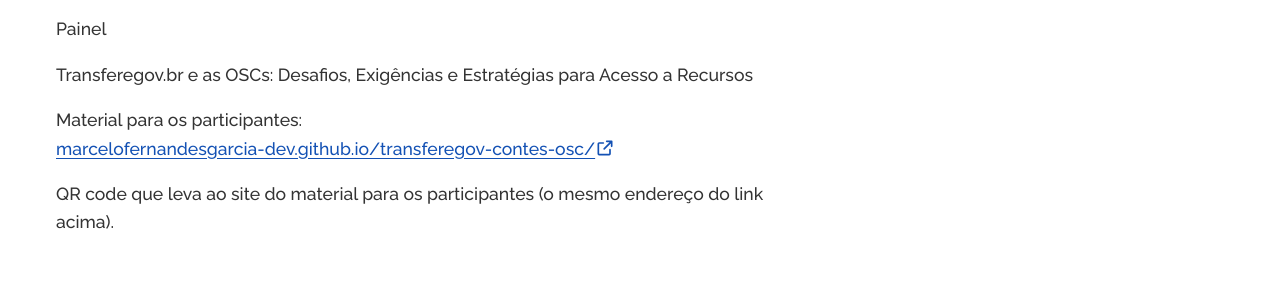
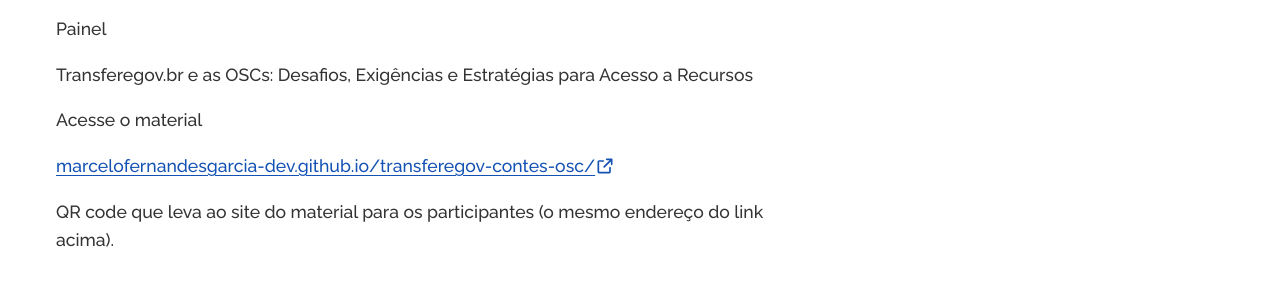
Before and after one commit to marcelofernandesgarcia-dev/transferegov-contes-osc, a plain HTML site: page docs/slides-painel.html in a window 1280 px wide. Shown: the part 1265-1551 px from the top of the page. Drawn offline with Linux system fonts and the light colour scheme.

```diff
--- a/docs/slides-painel.html
+++ b/docs/slides-painel.html
@@ -41,7 +41,8 @@
           <summary>Texto e links do slide 1</summary>
           <p>Painel</p>
 <p>Transferegov.br e as OSCs: Desafios, Exigências e Estratégias para Acesso a Recursos</p>
-<p>Material para os participantes:<br><a href="https://marcelofernandesgarcia-dev.github.io/transferegov-contes-osc/" target="_blank" rel="noopener">marcelofernandesgarcia-dev.github.io/transferegov-contes-osc/<span class="sr-only"> (abre em nova aba)</span><svg class="icone" aria-hidden="true"><use href="#i-externo"/></svg></a></p>
+<p>Acesse o material</p>
+<p><a href="https://marcelofernandesgarcia-dev.github.io/transferegov-contes-osc/" target="_blank" rel="noopener">marcelofernandesgarcia-dev.github.io/transferegov-contes-osc/<span class="sr-only"> (abre em nova aba)</span><svg class="icone" aria-hidden="true"><use href="#i-externo"/></svg></a></p>
 <p>QR code que leva ao site do material para os participantes (o mesmo endereço do link acima).</p>
         </details>
       </li>
```
Also changed, not shown: docs/slides-palestra.html (+2 -1 lines), docs/slides/painel/slide-01.png, docs/slides/painel/slide-08.png, docs/slides/palestra/slide-01.png, docs/slides/palestra/slide-04.png.
